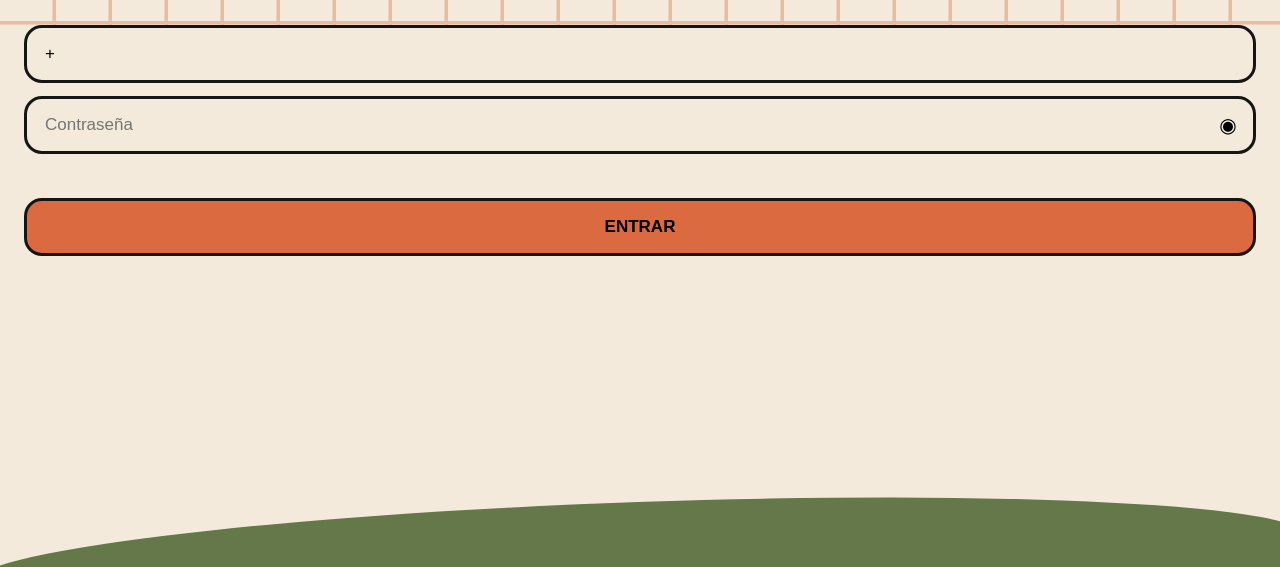
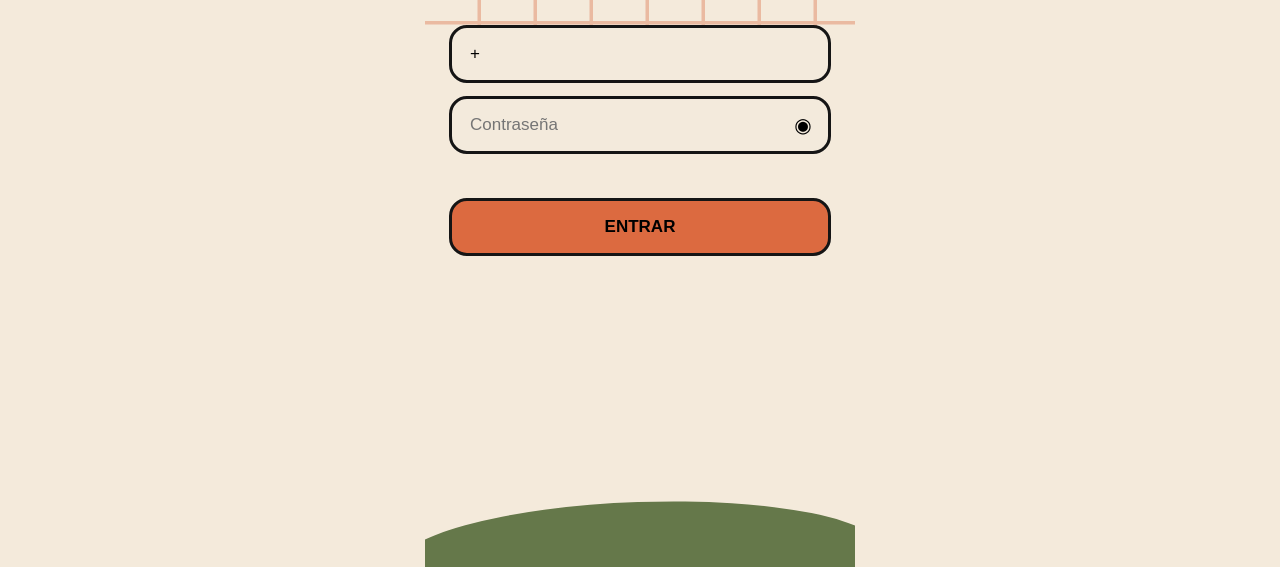
Before and after one commit to viajesfamiliasinfronteras/familia-sin-fronteras-travel-app, a website: page public/login.html in a window 1280 px wide. Shown: the part 233-800 px from the top of the page. Drawn offline with Linux system fonts and the light colour scheme.

Commit message:
Keep login screen at mobile app width

```diff
--- a/public/login.html
+++ b/public/login.html
@@ -6,9 +6,9 @@
 <title>Hola de nuevo</title>
 <link rel="stylesheet" href="/styles.css">
 <style>
-body{background:#f4eadb}
+html,body{margin:0;min-height:100%;background:#f4eadb}\nbody{display:flex;justify-content:center}
 .login{
-  position:relative;width:100%;min-height:100svh;padding:22px 24px 50px;
+  position:relative;width:min(100vw,430px);min-height:100svh;margin:0 auto;padding:22px 24px 50px;
   background:#f4eadb;overflow:hidden
 }
 .grid{
```
